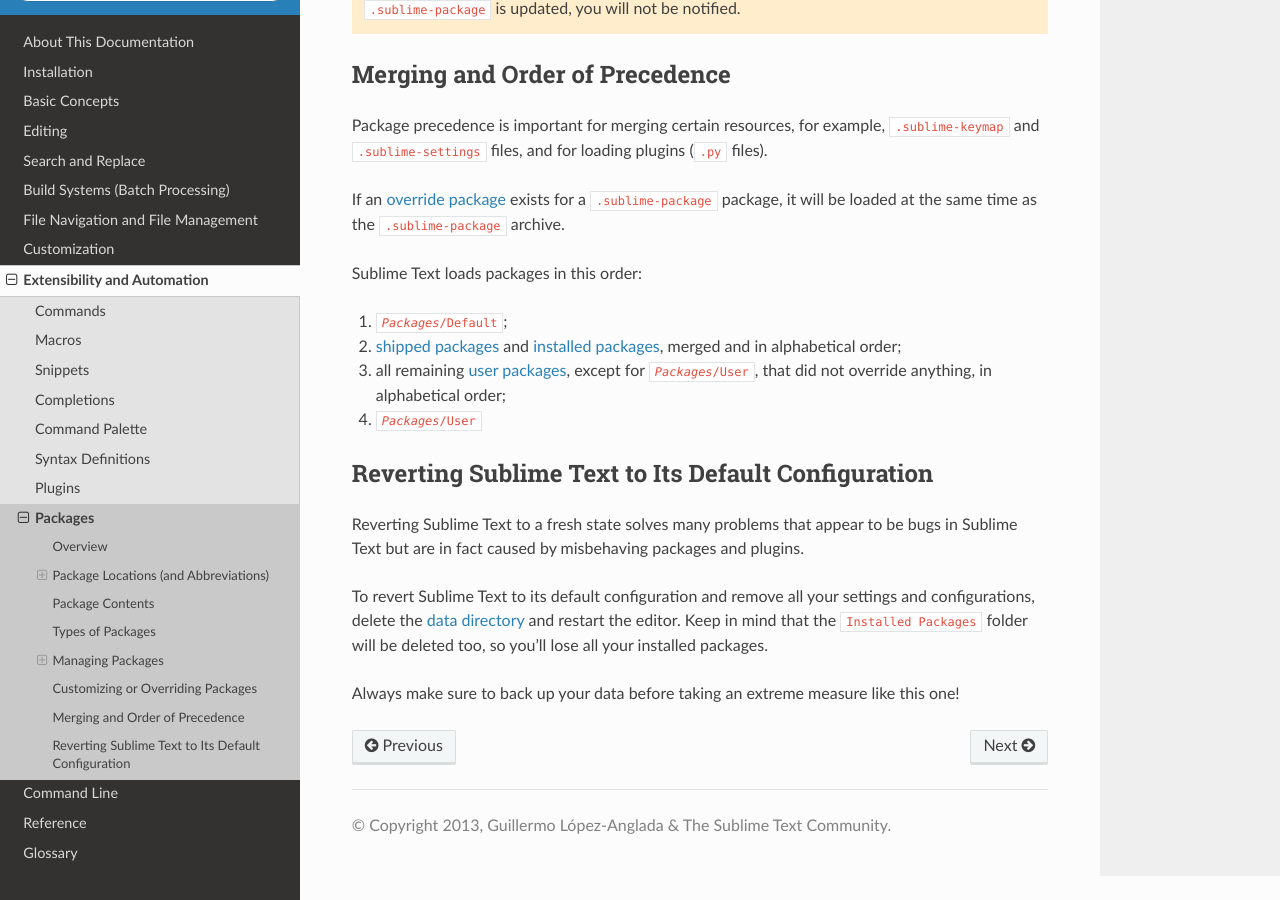
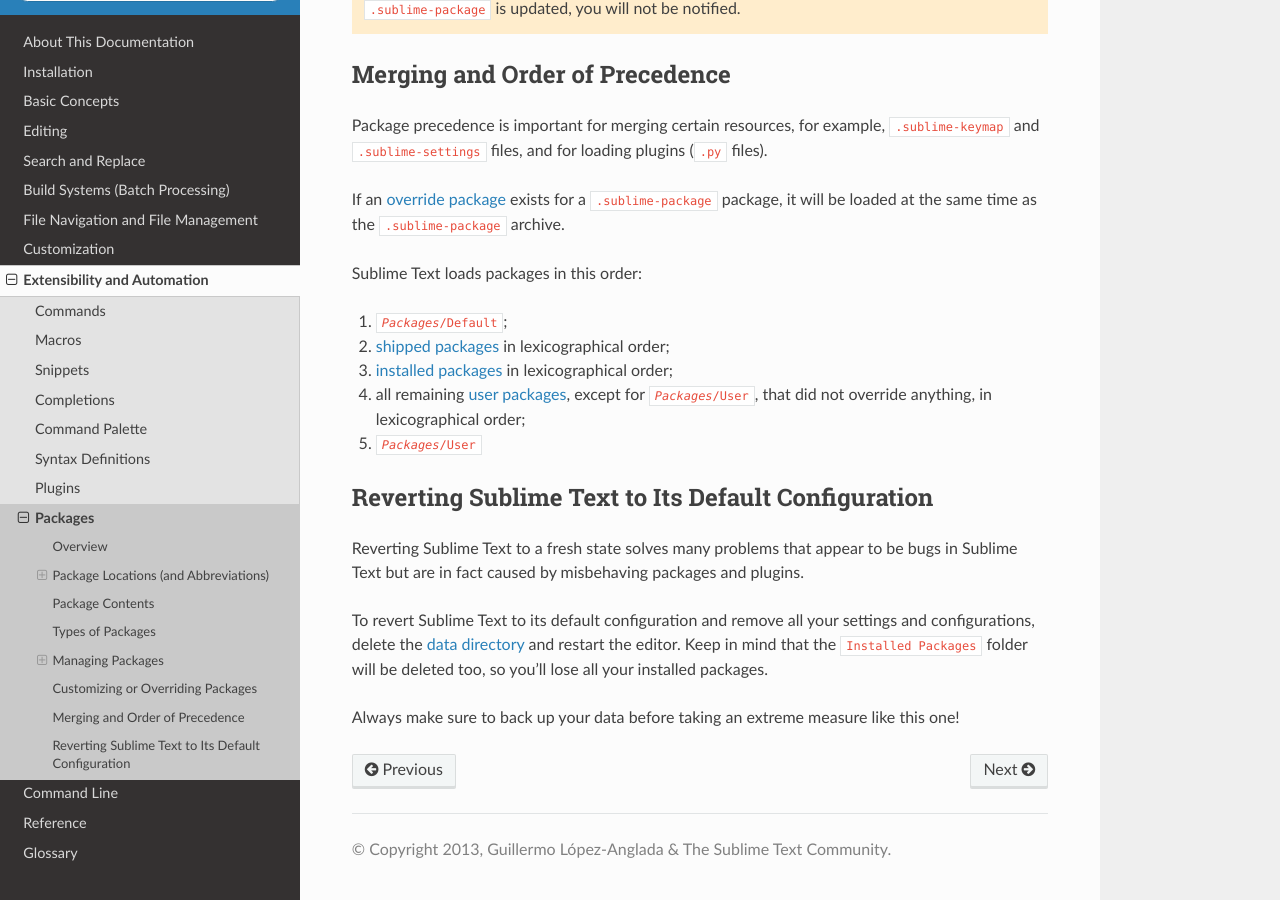
Before and after one commit to guillermooo/sublime-undocs, a Sphinx documentation site: the page built from source/extensibility/packages.rst, in a window 1280 px wide and 900 px high, scrolled down 4798 px. Built offline with Sphinx 7.4.7 and the Read the Docs theme 2.0.0, drawn with Linux system fonts in a browser that asks for light colours.

Commit message:
Correct package load order

```diff
--- a/source/extensibility/packages.rst
+++ b/source/extensibility/packages.rst
@@ -337,13 +337,13 @@
 
 Sublime Text loads packages in this order:
 
-1. :file:`{Packages}/Default`;
-#. :term:`shipped packages` and :term:`installed packages`,
-   merged and in alphabetical order;
+#. :file:`{Packages}/Default`;
+#. :term:`shipped packages` in lexicographical order;
+#. :term:`installed packages` in lexicographical order;
 #. all remaining :term:`user packages`,
    except for :file:`{Packages}/User`,
    that did not override anything,
-   in alphabetical order;
+   in lexicographical order;
 #. :file:`{Packages}/User`
 
 
```
